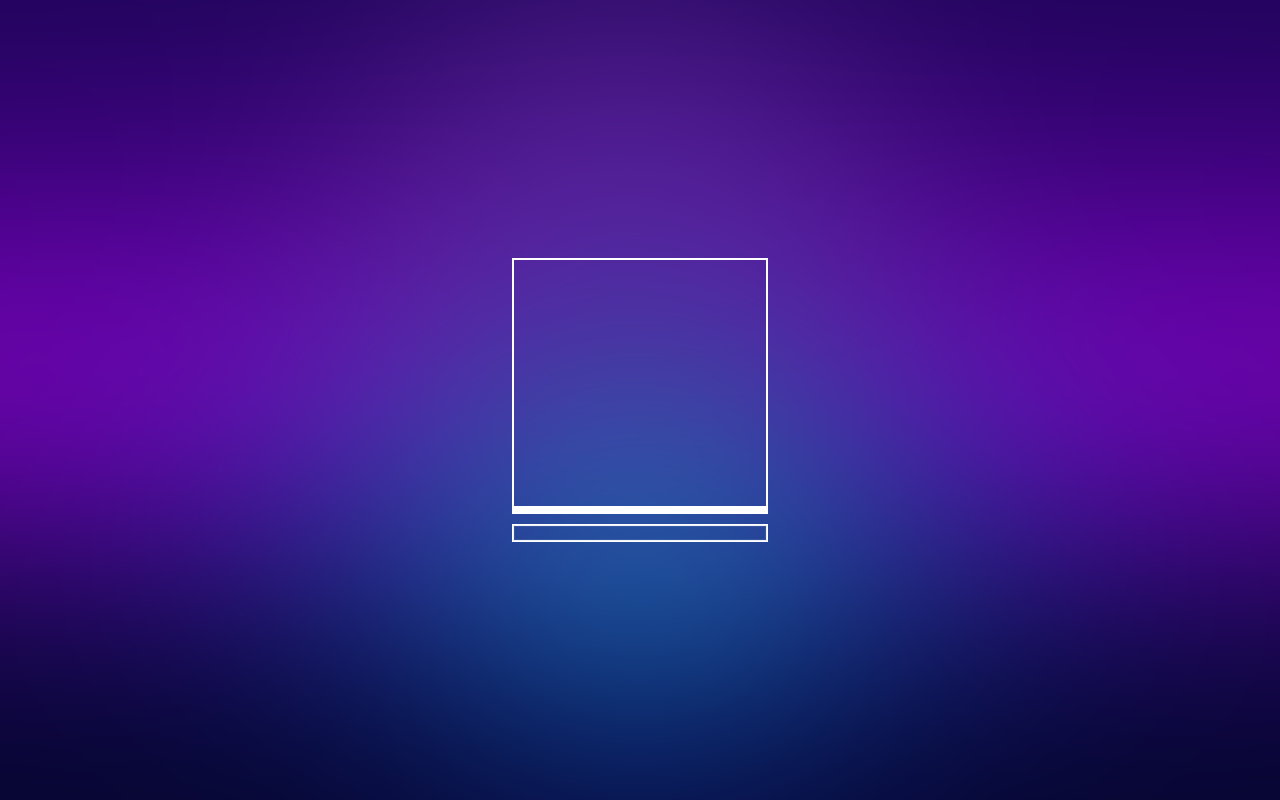
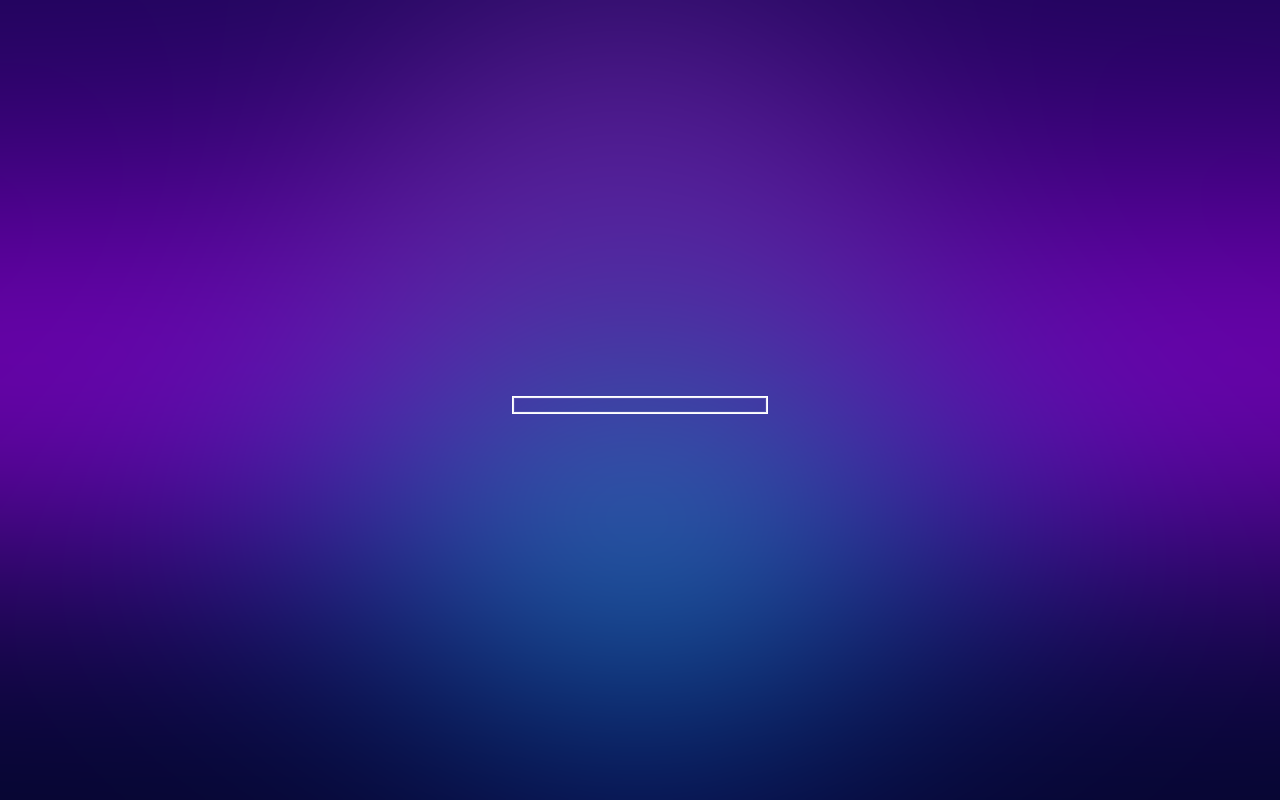
Before and after one commit to ubg47/APM, a plain HTML site: page index.html in a window 1280 px wide. Drawn offline with Linux system fonts and the light colour scheme.

Commit message:
Update index.html

```diff
--- a/index.html
+++ b/index.html
@@ -35,7 +35,7 @@
 <div id="unity-container">
 <canvas id="unity-canvas" width="960" height="600" tabindex="-1"></canvas>
 <div id="unity-loading-bar">
-<div id="unity-logo"></div>
+
 <div id="unity-progress-bar-empty">
 <div id="unity-progress-bar-full"></div>
 </div>
```
